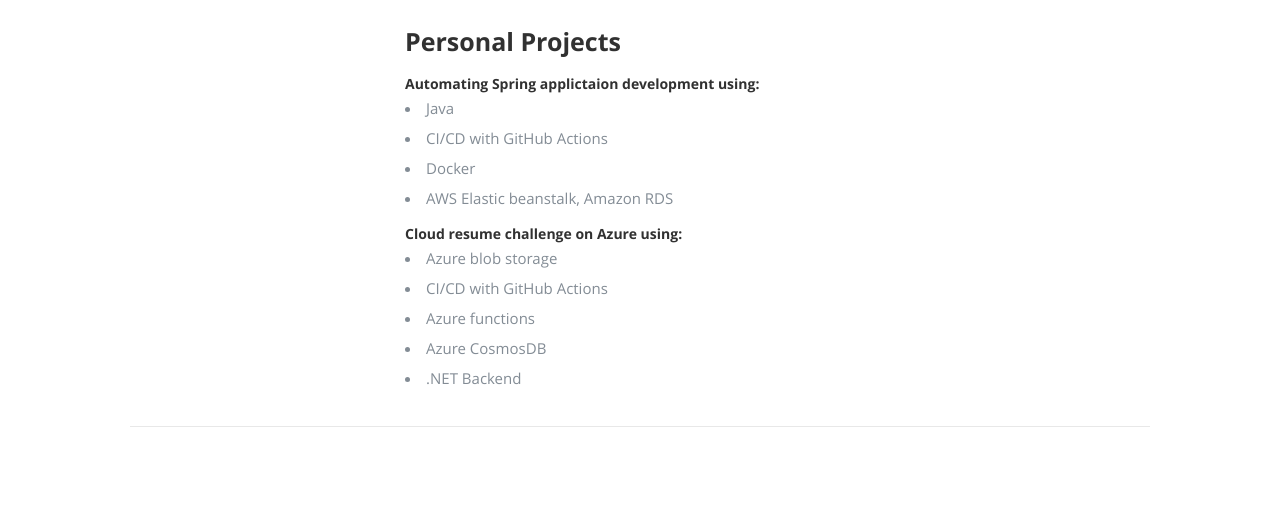
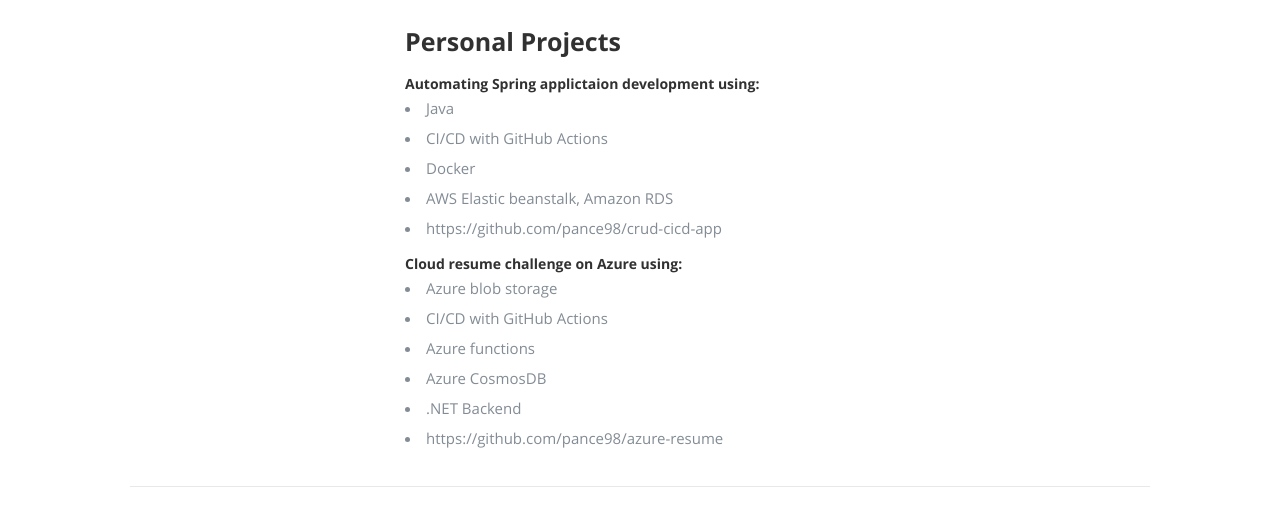
Before and after one commit to pance98/azure-resume, a plain HTML site: page frontend/index.html in a window 1280 px wide. Shown: the part 1818-2338 px from the top of the page. Drawn offline with nearby package versions, Linux system fonts and the light colour scheme; no server answers.

Commit message:
added project links

```diff
--- a/frontend/index.html
+++ b/frontend/index.html
@@ -193,6 +193,7 @@
                      <li>CI/CD with GitHub Actions</li>
                      <li>Docker</li>
                      <li>AWS Elastic beanstalk, Amazon RDS</li>
+                     <li>https://github.com/pance98/crud-cicd-app</li>
 
                   <h6>Cloud resume challenge on Azure using:</h6>
                      <li>Azure blob storage </li>
@@ -200,6 +201,7 @@
                      <li>Azure functions</li>
                      <li>Azure CosmosDB</li>
                      <li>.NET Backend</li>
+                     <li>https://github.com/pance98/azure-resume</li>
 
                </div>
 
```
